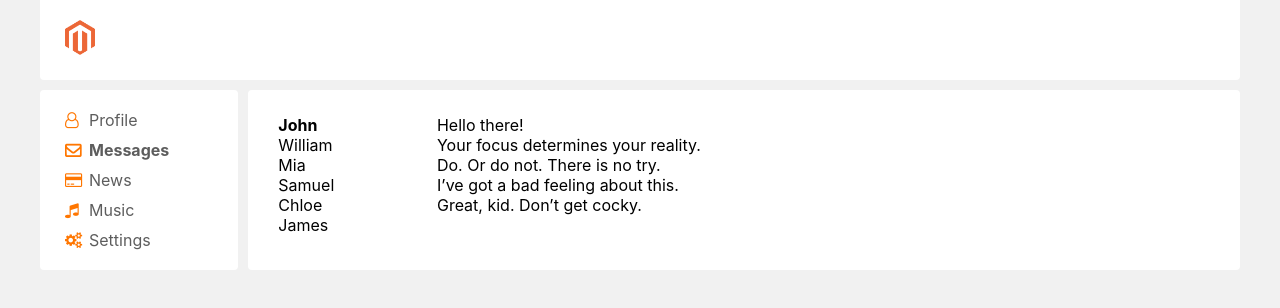
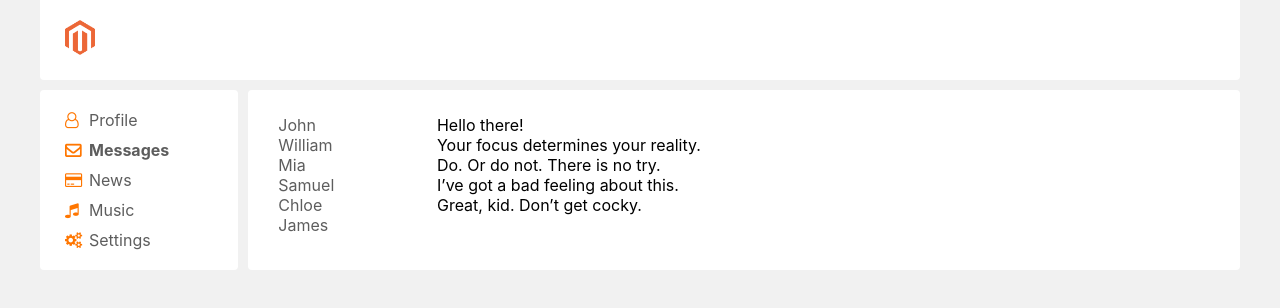
Before and after one commit to TedBaggins/react-itkamasutra, a React (Create React App) app: page /dialogs in a window 1280 px wide. Shown: the top 308 px of the page. Built offline with nearby package versions, Linux system fonts and the light colour scheme.

Commit message:
data as state

```diff
--- a/src/App.js
+++ b/src/App.js
@@ -10,21 +10,22 @@ import Music from './components/Music/Music';
 import Settings from './components/Settings/Settings';
 import {BrowserRouter, Route} from "react-router-dom";
 
-const App = () => {
+const App = (props) => {
+
     return (
         <BrowserRouter>
             <div className="app__wrapper">
                 <Header/>
                 <Navbar/>
                 <div class="app__wrapper_content">
-                    <Route path="/profile" component={Profile}/>
-                    <Route path="/dialogs" component={Dialogs}/>
-                    <Route path="/news" component={News}/>
-                    <Route path="/music" component={Music}/>
-                    <Route path="/settings" component={Settings}/>
-                    {/* <Dialogs/> */}
+                    <Route path="/profile" render={() => <Profile
+                        postsData={props.state.profilePage}/>}/>
+                    <Route path="/dialogs" render={() => <Dialogs
+                        state={props.state.dialogsPage}/>}/>
+                    <Route path="/news" render={() => <News/>}/>
+                    <Route path="/music" render={() => <Music/>}/>
+                    <Route path="/settings" render={() => <Settings/>}/>
                 </div>
-                {/* <Profile/> */}
             </div>
         </BrowserRouter>
     );
--- /dev/null
+++ b/src/components/Dialogs/DialogItem/DialogItem.jsx
@@ -0,0 +1,13 @@
+import {NavLink} from 'react-router-dom';
+import s from '../Dialogs.module.css';
+
+const DialogItem = (props) => {
+    let path = "/dialogs/" + props.id;
+    return (
+        <div className={s.dialogs__item}>
+            <NavLink to={path}>{props.name}</NavLink>
+        </div>
+    )
+}
+
+export default DialogItem;
--- a/src/components/Dialogs/Dialogs.jsx
+++ b/src/components/Dialogs/Dialogs.jsx
@@ -1,34 +1,24 @@
+import DialogItem from './DialogItem/DialogItem';
+import Message from './Message/Message';
+import {NavLink} from 'react-router-dom';
 import s from './Dialogs.module.css';
 
 const Dialogs = (props) => {
+
+    let dialogsElements = props.state.dialogsData.map( dialog => {
+        return <DialogItem name={dialog.name} id={dialog.id} />
+    });
+    let messagesElements = props.state.messagesData.map( message => {
+        return <Message message={message.message} />
+    });
+
     return (
         <div className={s.dialogs}>
             <div className={s.dialogs__items}>
-                <div className={s.dialogs__item + ' ' + s.active}>
-                    John
-                </div>
-                <div className={s.dialogs__item}>
-                    William
-                </div>
-                <div className={s.dialogs__item}>
-                    Mia
-                </div>
-                <div className={s.dialogs__item}>
-                    Samuel
-                </div>
-                <div className={s.dialogs__item}>
-                    Chloe
-                </div>
-                <div className={s.dialogs__item}>
-                    James
-                </div>
+                { dialogsElements }
             </div>
             <div className={s.dialog__messages}>
-                <div className={s.dialog__message}>Hello there!</div>
-                <div className={s.dialog__message}>Your focus determines your reality.</div>
-                <div className={s.dialog__message}>Do. Or do not. There is no try.</div>
-                <div className={s.dialog__message}>I’ve got a bad feeling about this.</div>
-                <div className={s.dialog__message}>Great, kid. Don’t get cocky.</div>
+                { messagesElements }
             </div>
         </div>
     )
--- a/src/components/Dialogs/Dialogs.module.css
+++ b/src/components/Dialogs/Dialogs.module.css
@@ -12,6 +12,10 @@
 .dialogs__item {
 
 }
+.dialogs__item a {
+    text-decoration: none;
+    color: #5d5d5d;
+}
 
 .dialog__messages {
     padding: 10px;
--- /dev/null
+++ b/src/components/Dialogs/Message/Message.jsx
@@ -0,0 +1,9 @@
+import s from '../Dialogs.module.css';
+
+const Message = (props) => {
+    return (
+        <div className={s.dialog__message}>{props.message}</div>
+    )
+}
+
+export default Message;
--- a/src/components/Profile/MyPosts/MyPosts.jsx
+++ b/src/components/Profile/MyPosts/MyPosts.jsx
@@ -1,16 +1,29 @@
 import Post from './Post/Post';
 import s from './MyPosts.module.css';
 
-const MyPosts = () => {
+const MyPosts = (props) => {
+
+    let postsElements = props.postsData.map( post => {
+        return <Post message={post.message} likesCount={post.likesCount} />
+    });
+
+    let addPost = () => {
+
+    }
+
     return (
         <div>
-            My posts
+            <h3>My posts</h3>
             <div>
-                New post
+                <div>
+                    <textarea></textarea>
+                </div>
+                <div>
+                    <button onClick={addPost}>Add post</button>
+                </div>
             </div>
             <div className={s.posts}>
-                <Post message="Hi, how are you?" likesCount="23"/>
-                <Post message="It's my first post" likesCount="0"/>
+                { postsElements }
             </div>
         </div>
     )
--- a/src/components/Profile/Profile.jsx
+++ b/src/components/Profile/Profile.jsx
@@ -1,16 +1,13 @@
 import MyPosts from './MyPosts/MyPosts';
+import ProfileInfo from './ProfileInfo/ProfileInfo';
 import s from './Profile.module.css';
 
-const Profile = () => {
+const Profile = (props) => {
+
     return (
         <div>
-            <div>
-                <img src="https://pcvector.net/uploads/posts/2020-05/1588792159_blurred-light-background-min.jpg"></img>
-            </div>
-            <div>
-                Ava + description
-            </div>
-            <MyPosts/>
+            <ProfileInfo/>
+            <MyPosts postsData={props.state.postsData}/>
         </div>
     );
 }
--- /dev/null
+++ b/src/components/Profile/ProfileInfo/ProfileInfo.jsx
@@ -0,0 +1,16 @@
+import s from './ProfileInfo.module.css';
+
+const ProfileInfo = (props) => {
+    return (
+        <div>
+            <div>
+                <img src="https://pcvector.net/uploads/posts/2020-05/1588792159_blurred-light-background-min.jpg"></img>
+            </div>
+            <div className={s.profileinfo__description}>
+                Ava + description
+            </div>
+        </div>
+    )
+}
+
+export default ProfileInfo;
--- /dev/null
+++ b/src/components/Profile/ProfileInfo/ProfileInfo.module.css
@@ -0,0 +1,3 @@
+.profileinfo__description {
+
+}
--- a/src/index.js
+++ b/src/index.js
@@ -3,10 +3,11 @@ import ReactDOM from 'react-dom';
 import './index.css';
 import App from './App';
 import reportWebVitals from './reportWebVitals';
+import state from './redux/state';
 
 ReactDOM.render(
   <React.StrictMode>
-    <App />
+    <App state={state}/>
   </React.StrictMode>,
   document.getElementById('root')
 );
--- /dev/null
+++ b/src/redux/state.js
@@ -0,0 +1,46 @@
+let state = {
+    profilePage: {
+        postsData: [
+            {id: 1, message: 'Hello there!', likesCount: 24},
+            {id: 2, message: 'Your focus determines your reality.', likesCount: 3}
+        ]
+    },
+    dialogsPage: {
+        dialogsData: [
+            {id: 1, name: 'John'},
+            {id: 2, name: 'William'},
+            {id: 3, name: 'Mia'},
+            {id: 4, name: 'Samuel'},
+            {id: 5, name: 'Chloe'},
+            {id: 6, name: 'James'},
+        ],
+        messagesData: [
+            {id: 1, message: 'Hello there!'},
+            {id: 2, message: 'Your focus determines your reality.'},
+            {id: 3, message: 'Do. Or do not. There is no try.'},
+            {id: 4, message: 'I’ve got a bad feeling about this.'},
+            {id: 5, message: 'Great, kid. Don’t get cocky.'},
+        ]
+    }
+    // postsData: [
+    //     {id: 1, message: 'Hello there!', likesCount: 24},
+    //     {id: 2, message: 'Your focus determines your reality.', likesCount: 3}
+    // ],
+    // dialogsData: [
+    //     {id: 1, name: 'John'},
+    //     {id: 2, name: 'William'},
+    //     {id: 3, name: 'Mia'},
+    //     {id: 4, name: 'Samuel'},
+    //     {id: 5, name: 'Chloe'},
+    //     {id: 6, name: 'James'},
+    // ],
+    // messagesData: [
+    //     {id: 1, message: 'Hello there!'},
+    //     {id: 2, message: 'Your focus determines your reality.'},
+    //     {id: 3, message: 'Do. Or do not. There is no try.'},
+    //     {id: 4, message: 'I’ve got a bad feeling about this.'},
+    //     {id: 5, message: 'Great, kid. Don’t get cocky.'},
+    // ]
+}
+
+export default state;
```
Also changed, not shown: 1 other file (tests, documents, lock files or other folders).
